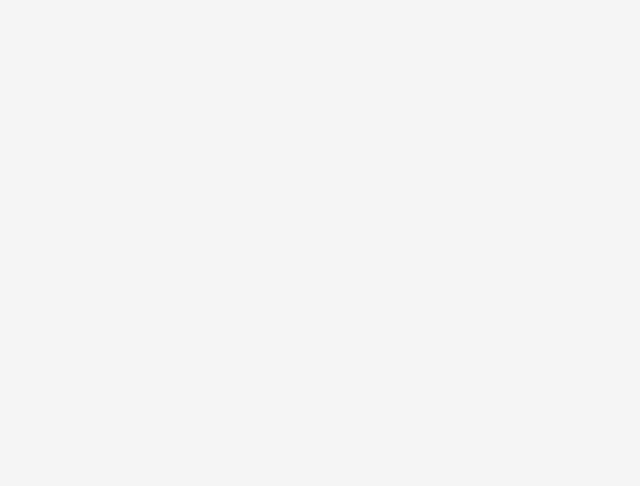
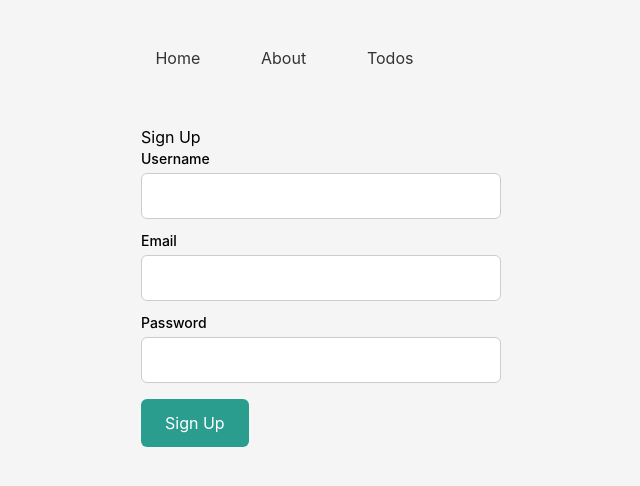
Before and after one commit to Zoha-Ali/arbisoft-internship-2026, a React (Vite) app in the folder frontend/: page /signup in a window 1280 px wide. Before the commit this address had no page. Shown: the top 486 px of the page, without its empty margins (223-863 px from the left). Built offline with nearby package versions, Linux system fonts and the light colour scheme.

Commit message:
Add SignUp page with auto-login on success

```diff
--- a/frontend/src/App.tsx
+++ b/frontend/src/App.tsx
@@ -3,6 +3,7 @@ import { Routes, Route } from 'react-router-dom';
 import Layout from '@/components/Layout/Layout';
 import Home from '@/routes/Home/Home';
 import About from '@/routes/About/About';
+import SignUp from '@/routes/SignUp/SignUp';
 import Todos from '@/routes/Todos/Todos';
 
 const App = () => {
@@ -12,6 +13,7 @@ const App = () => {
         <Route index element={<Home />} />
         <Route path="about" element={<About />} />
         <Route path="todos" element={<Todos />} />
+        <Route path="signup" element={<SignUp />} />
       </Route>
     </Routes>
   );
--- /dev/null
+++ b/frontend/src/routes/SignUp/SignUp.tsx
@@ -0,0 +1,125 @@
+import { useForm } from 'react-hook-form';
+import { useNavigate } from 'react-router-dom';
+import { toast } from 'react-toastify';
+
+import { useAuth } from '@/contexts/AuthContext/AuthContext';
+import { BASE_URL } from '@/utils/constants';
+
+interface FormValues {
+  username: string;
+  email: string;
+  password: string;
+}
+
+const SignUp = () => {
+  const { login } = useAuth();
+  const navigate = useNavigate();
+
+  const {
+    register,
+    handleSubmit,
+    formState: { errors, isSubmitting },
+  } = useForm<FormValues>();
+
+  const onSubmit = async (data: FormValues) => {
+    try {
+      const res = await fetch(`${BASE_URL}/auth/signup`, {
+        method: 'POST',
+        headers: { 'Content-Type': 'application/json' },
+        body: JSON.stringify(data),
+      });
+
+      const json = await res.json();
+
+      if (!res.ok) {
+        toast.error(json.detail ?? 'Sign up failed.');
+        return;
+      }
+
+      login(json.access_token, json.refresh_token);
+      toast.success('Account created! Welcome.');
+      navigate('/todos');
+    } catch {
+      toast.error('Unable to reach the server. Please try again.');
+    }
+  };
+
+  const inputClass =
+    'w-full px-3 py-2.5 border border-[#ccc] rounded-md text-base font-[inherit] outline-none transition-[border-color,box-shadow] duration-200 hover:border-[#aaa] focus:border-[#2a9d8f] focus:shadow-[0_0_0_3px_rgba(42,157,143,0.2)]';
+
+  const fieldClass = 'flex flex-col gap-1';
+
+  return (
+    <section>
+      <h1>Sign Up</h1>
+      <form className="flex flex-col gap-3 max-w-[360px]" onSubmit={handleSubmit(onSubmit)}>
+        <div className={fieldClass}>
+          <label htmlFor="username" className="text-sm font-medium">Username</label>
+          <input
+            id="username"
+            type="text"
+            className={inputClass}
+            {...register('username', {
+              required: 'Username is required.',
+              minLength: { value: 3, message: 'Username must be at least 3 characters.' },
+            })}
+          />
+          {errors.username && (
+            <p className="flex items-center gap-1 text-[#c0392b] text-[0.85rem] before:content-['⚠'] before:text-[0.9rem] m-0">
+              {errors.username.message}
+            </p>
+          )}
+        </div>
+
+        <div className={fieldClass}>
+          <label htmlFor="email" className="text-sm font-medium">Email</label>
+          <input
+            id="email"
+            type="email"
+            className={inputClass}
+            {...register('email', {
+              required: 'Email is required.',
+              pattern: {
+                value: /^[^\s@]+@[^\s@]+\.[^\s@]+$/,
+                message: 'Enter a valid email address.',
+              },
+            })}
+          />
+          {errors.email && (
+            <p className="flex items-center gap-1 text-[#c0392b] text-[0.85rem] before:content-['⚠'] before:text-[0.9rem] m-0">
+              {errors.email.message}
+            </p>
+          )}
+        </div>
+
+        <div className={fieldClass}>
+          <label htmlFor="password" className="text-sm font-medium">Password</label>
+          <input
+            id="password"
+            type="password"
+            className={inputClass}
+            {...register('password', {
+              required: 'Password is required.',
+              minLength: { value: 8, message: 'Password must be at least 8 characters.' },
+            })}
+          />
+          {errors.password && (
+            <p className="flex items-center gap-1 text-[#c0392b] text-[0.85rem] before:content-['⚠'] before:text-[0.9rem] m-0">
+              {errors.password.message}
+            </p>
+          )}
+        </div>
+
+        <button
+          type="submit"
+          disabled={isSubmitting}
+          className="self-start mt-1 px-6 py-3 bg-[#2a9d8f] hover:bg-[#21867a] hover:-translate-y-px text-white border-none rounded-md text-base font-[inherit] cursor-pointer transition-[background-color,transform] duration-200 disabled:opacity-60 disabled:cursor-not-allowed disabled:transform-none"
+        >
+          {isSubmitting ? 'Creating account...' : 'Sign Up'}
+        </button>
+      </form>
+    </section>
+  );
+};
+
+export default SignUp;
```
Also changed, not shown: 1 other file (tests, documents, lock files or other folders).
